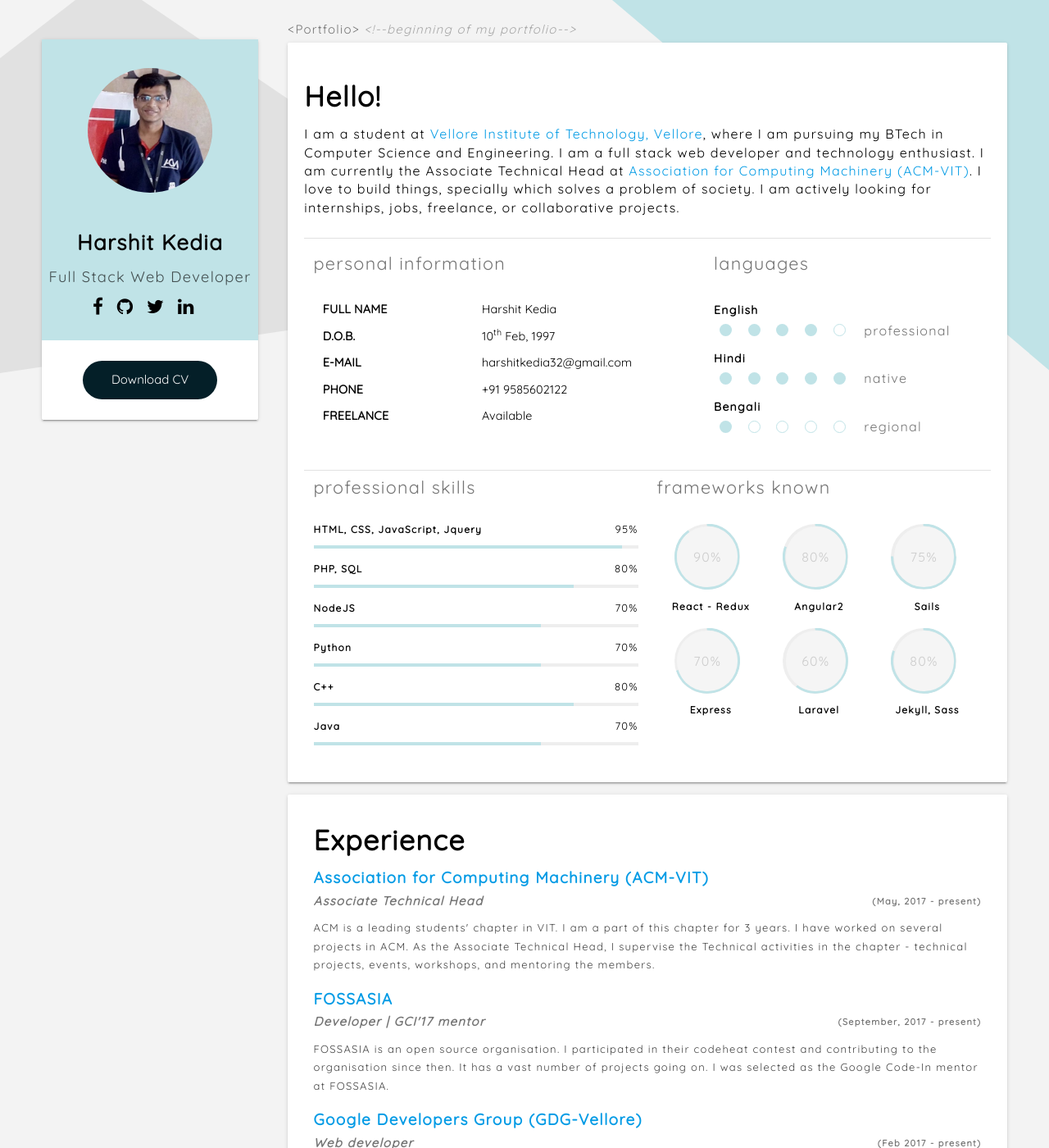
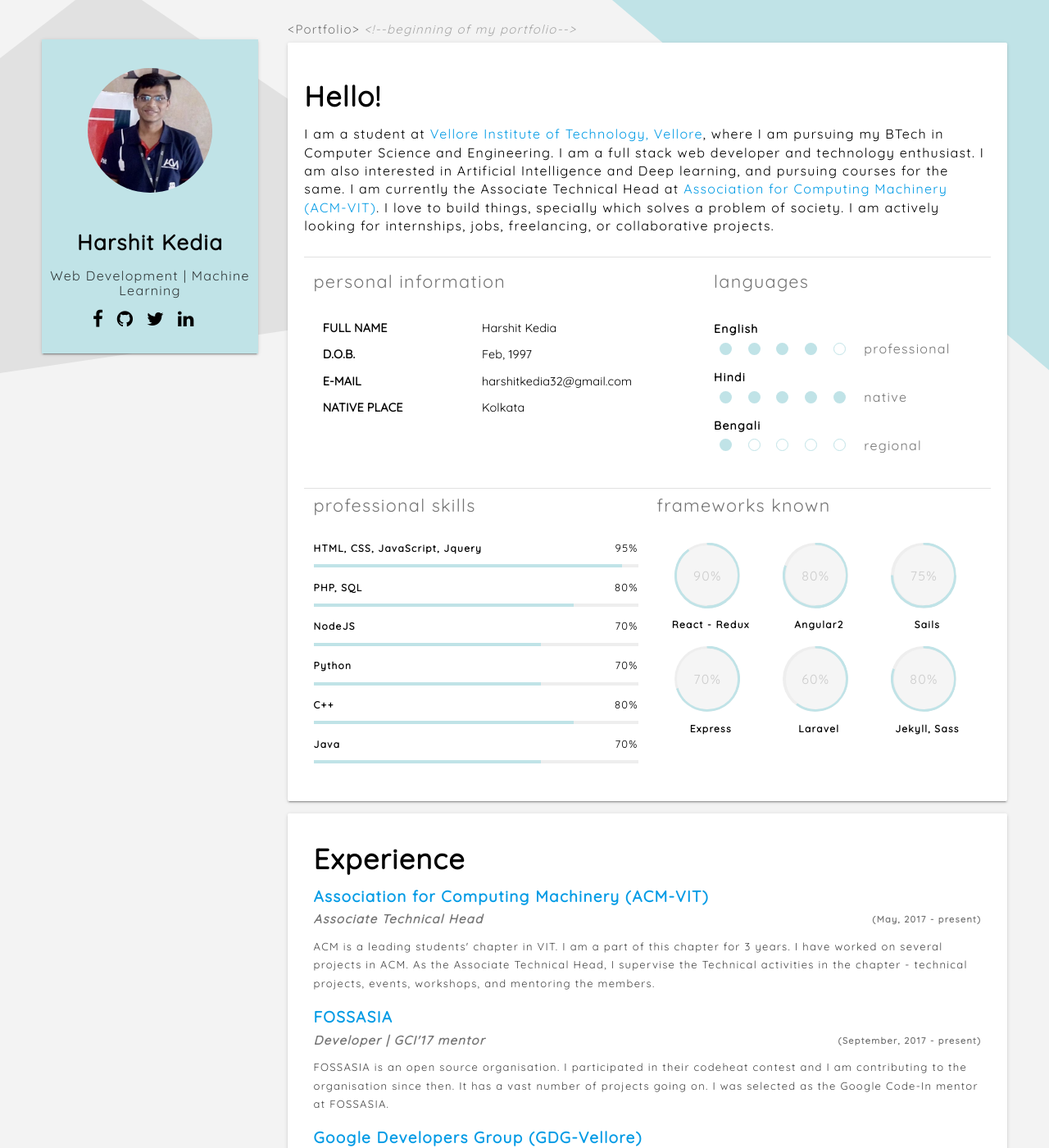
Before and after one commit to hkedia321/hkedia321.github.io, a Jekyll site: the page built from index.html, in a window 1280 px wide and 1400 px high. Shown: the whole window at 82% size. Built offline with Jekyll 4.4.1, drawn with Linux system fonts in a browser that asks for light colours; some of the changed text lies outside the part shown.

Commit message:
add project updates

```diff
--- a/_data/experience.yml
+++ b/_data/experience.yml
@@ -10,7 +10,7 @@
   link: https://fossasia.org
   position: Developer | GCI'17 mentor
   year: September, 2017 - present
-  description: "FOSSASIA is an open source organisation. I participated in their codeheat contest and contributing to the
+  description: "FOSSASIA is an open source organisation. I participated in their codeheat contest and I am contributing to the
   organisation since then. It has a vast number of projects going on. I was selected as the Google Code-In mentor at FOSSASIA."
 
 - name: Google Developers Group (GDG-Vellore)
@@ -31,7 +31,7 @@
 - name: National Cadet Corps (NCC-VIT)
   link: https://www.facebook.com/vitncc/
   position: Corporal
-  year: May, 2015 - present
+  year: May, 2015 - Nov 2017
   description: "VIT NCC aims at developing character, pride, discipline, a secular outlook,
   the spirit of adventure and ideals of selfless service amongst young citizens. I have took part in various cultural activities, training camps, and
   social cause."
--- a/assets/css/common.scss
+++ b/assets/css/common.scss
@@ -72,8 +72,8 @@ body{
   }
   .role{
     color: inherit;
-    opacity: .65;
-    font-size: 1.143em;
+    opacity: .75;
+    font-size: 1.0em;
   }
   .social-link-span{
     margin: 5px;
@@ -81,6 +81,7 @@ body{
     font-size: 1.5rem;
   }
   .cv-div{
+    display: none;
     padding: 25px 5px;
     .cv-btn{
       background-color: #041f28;
--- a/index.html
+++ b/index.html
@@ -2,23 +2,21 @@
 layout: home
 personal_details:
 - FULL NAME : Harshit Kedia
-- D.O.B. : 10<sup>th</sup> Feb, 1997
+- D.O.B. : Feb, 1997
 - E-MAIL : harshitkedia32@gmail.com
-- PHONE : +91 9585602122
-- FREELANCE: Available
-
+- NATIVE PLACE : Kolkata
 ---
 <svg id="crt-bg-shape-1" class="hidden-sm hidden-xs" height="519" width="758"> <polygon class="pol" points="0,455,693,352,173,0,92,0,0,71"></polygon> </svg>
 <svg id="crt-bg-shape-2" class="hidden-sm hidden-xs" height="536" width="633"> <polygon points="0,0,633,0,633,536"></polygon> </svg>
 <div class="main-container">
   <div class="container-fluid">
     <div class="row">
-      <div class="col s12 m3 profile-card-col">
+      <div class="col s10 offset-s1 m3 profile-card-col">
         <div class="profile-card card center" id="profile-card">
           <div class="profile-upper-div">
             <img src="/assets/images/profile.jpg" alt="Harshit Kedia" class="profile-pic circle responsive-img" />
             <h1 class="name">Harshit Kedia</h1>
-            <h5 class="role">Full Stack Web Developer</h5>
+            <h5 class="role">Web Development | Machine Learning</h5>
             <div class="social-links-div center">
               <span class="social-link-span">
                 <a href="https://www.facebook.com/hkedia32" target="_blank">
@@ -59,9 +57,9 @@ personal_details:
             <h4 class="bold">Hello!</h4>
             <p>
               I am a student at <a href="https://vit.ac.in" target="_blank">Vellore Institute of Technology, Vellore</a>, where I am pursuing my BTech in Computer Science and Engineering.
-              I am a full stack web developer and technology enthusiast.
+              I am a full stack web developer and technology enthusiast. I am also interested in Artificial Intelligence and Deep learning, and pursuing courses for the same.
               I am currently the Associate Technical Head at <a href="http://acmvit.in" target="_blank">Association for Computing Machinery (ACM-VIT)</a>.
-              I love to build things, specially which solves a problem of society. I am actively looking for internships, jobs, freelance, or collaborative projects.
+              I love to build things, specially which solves a problem of society. I am actively looking for internships, jobs, freelancing, or collaborative projects.
             </p>
           </section>
           <section class="bottom-border">
```
Also changed, not shown: _data/projects.yml (+17 -12 lines), _includes/footer.html (+9 -0 lines).
